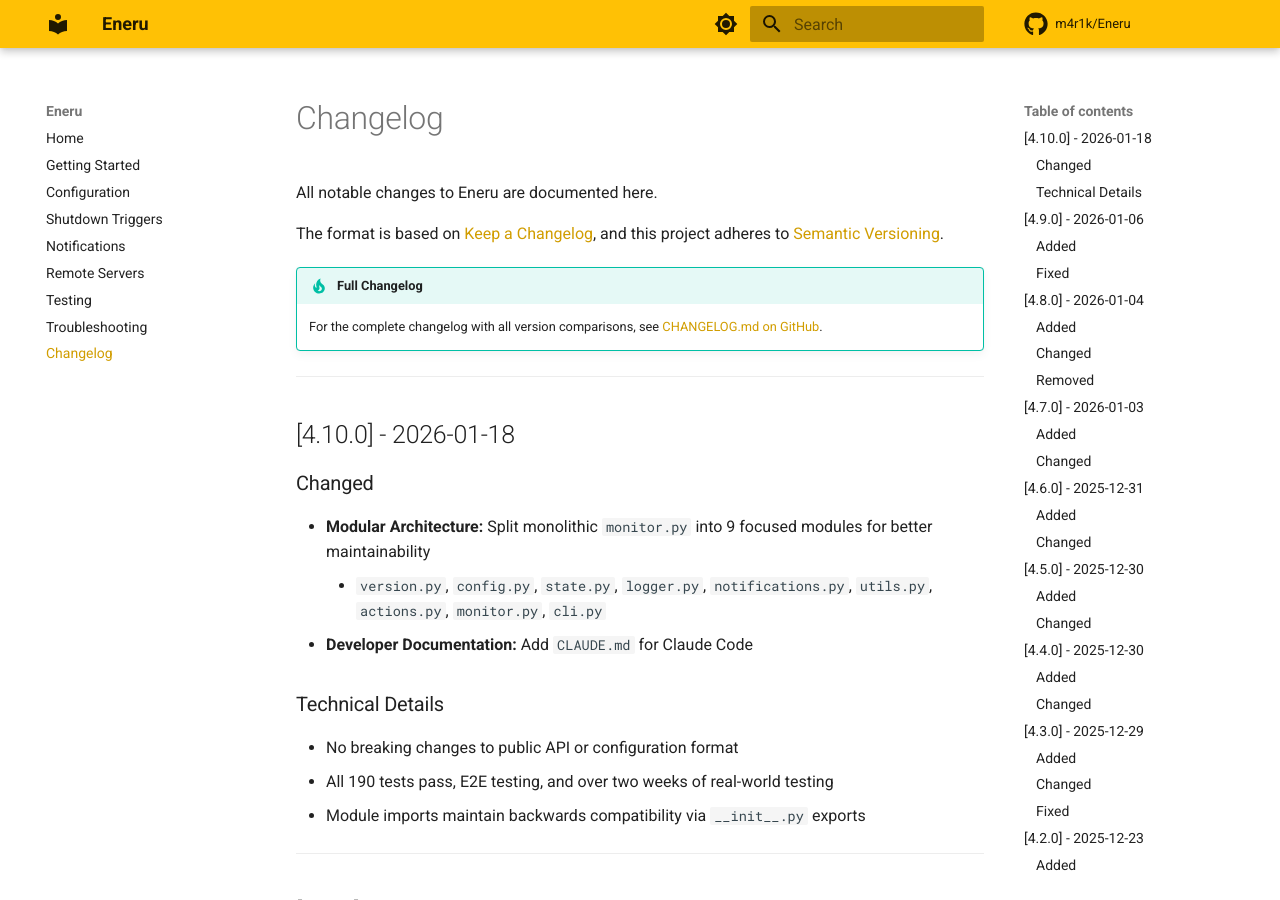
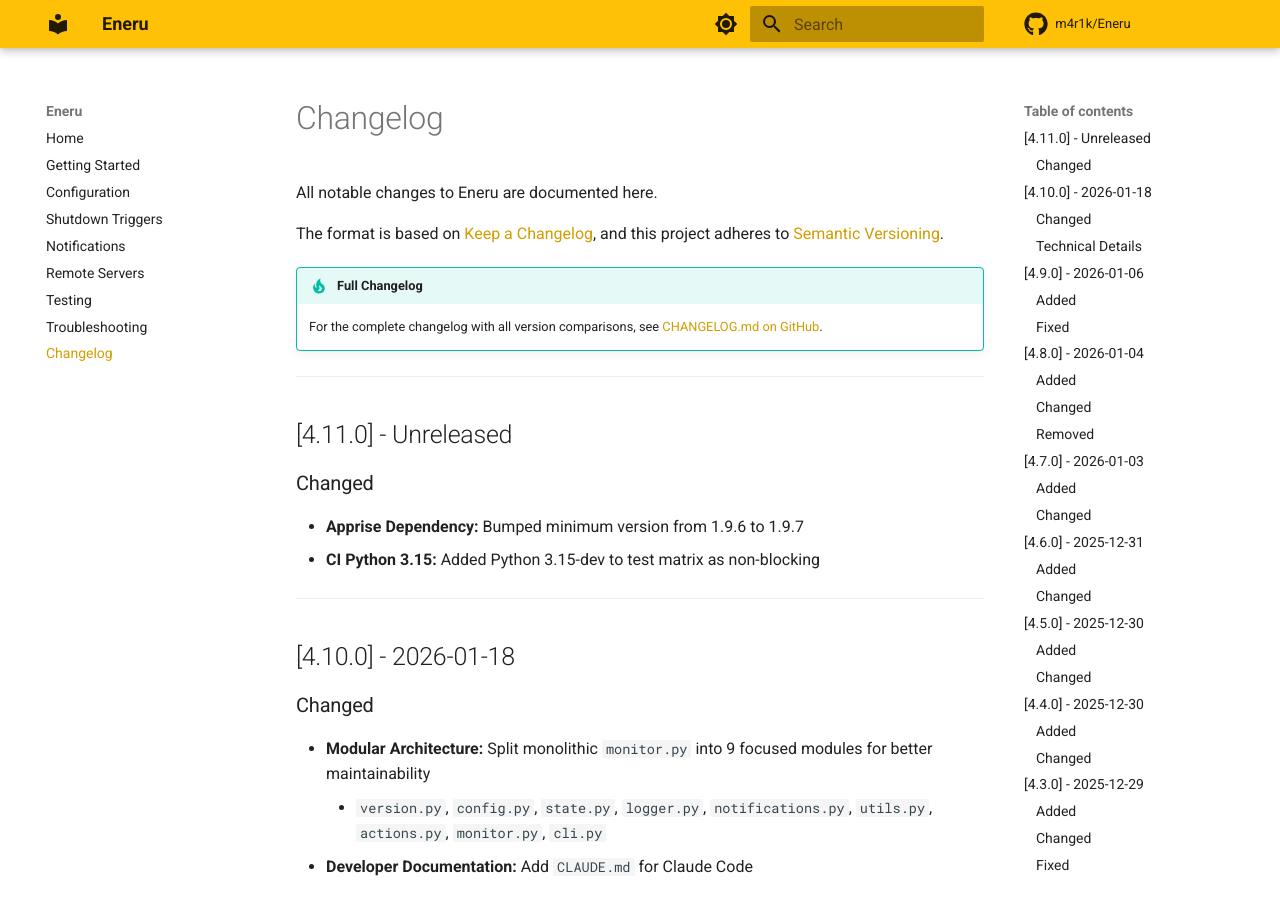
Before and after one commit to m4r1k/Eneru, an MkDocs documentation site: the page built from docs/changelog.md, in a window 1280 px wide and 900 px high. Built offline with MkDocs 1.6.1 and Material for MkDocs 9.7.7, drawn with Linux system fonts in a browser that asks for light colours; comment, search, counter and statistics services are not loaded.

Commit message:
docs: update changelogs and docs for v4.11.0-rc0
Co-Authored-By: Claude Opus 4.6 <noreply@anthropic.com>

```diff
--- a/docs/changelog.md
+++ b/docs/changelog.md
@@ -7,6 +7,14 @@ and this project adheres to [Semantic Versioning](https://semver.org/spec/v2.0.0
 
 !!! tip "Full Changelog"
     For the complete changelog with all version comparisons, see [CHANGELOG.md on GitHub](https://github.com/m4r1k/Eneru/blob/main/CHANGELOG.md).
+
+---
+
+## [4.11.0] - Unreleased
+
+### Changed
+- **Apprise Dependency:** Bumped minimum version from 1.9.6 to 1.9.7
+- **CI Python 3.15:** Added Python 3.15-dev to test matrix as non-blocking
 
 ---
 
--- a/src/eneru/version.py
+++ b/src/eneru/version.py
@@ -2,4 +2,4 @@
 
 # Version is set at build time via git describe --tags
 # Format: "4.3.0" for tagged releases, "4.3.0-5-gabcdef1" for dev builds
-__version__ = "4.10.0-rc6"
+__version__ = "4.11.0-rc0"
```
Also changed, not shown: CHANGELOG.md (+8 -0 lines), docs/index.md (+1 -1 lines), docs/testing.md (+3 -3 lines).
